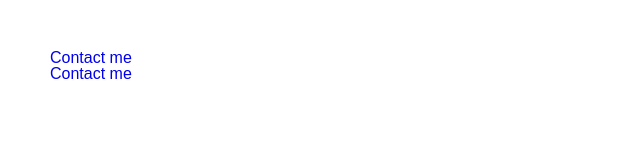
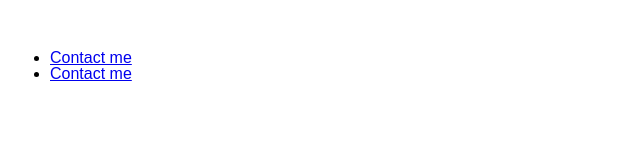
Before and after one commit to evondev/coaching101-han, a plain HTML site: page index.html in a window 1280 px wide. Shown: the full height of the page, 0-640 px from the left. Drawn offline with Linux system fonts and the light colour scheme.

Commit message:
update app.css

```diff
--- a/app.css
+++ b/app.css
@@ -35,9 +35,3 @@
   font-family: "DM Sans", sans-serif;
   padding: 50px;
 }
-ul {
-  list-style: none;
-}
-.menu__link {
-  text-decoration: none;
-}
```
